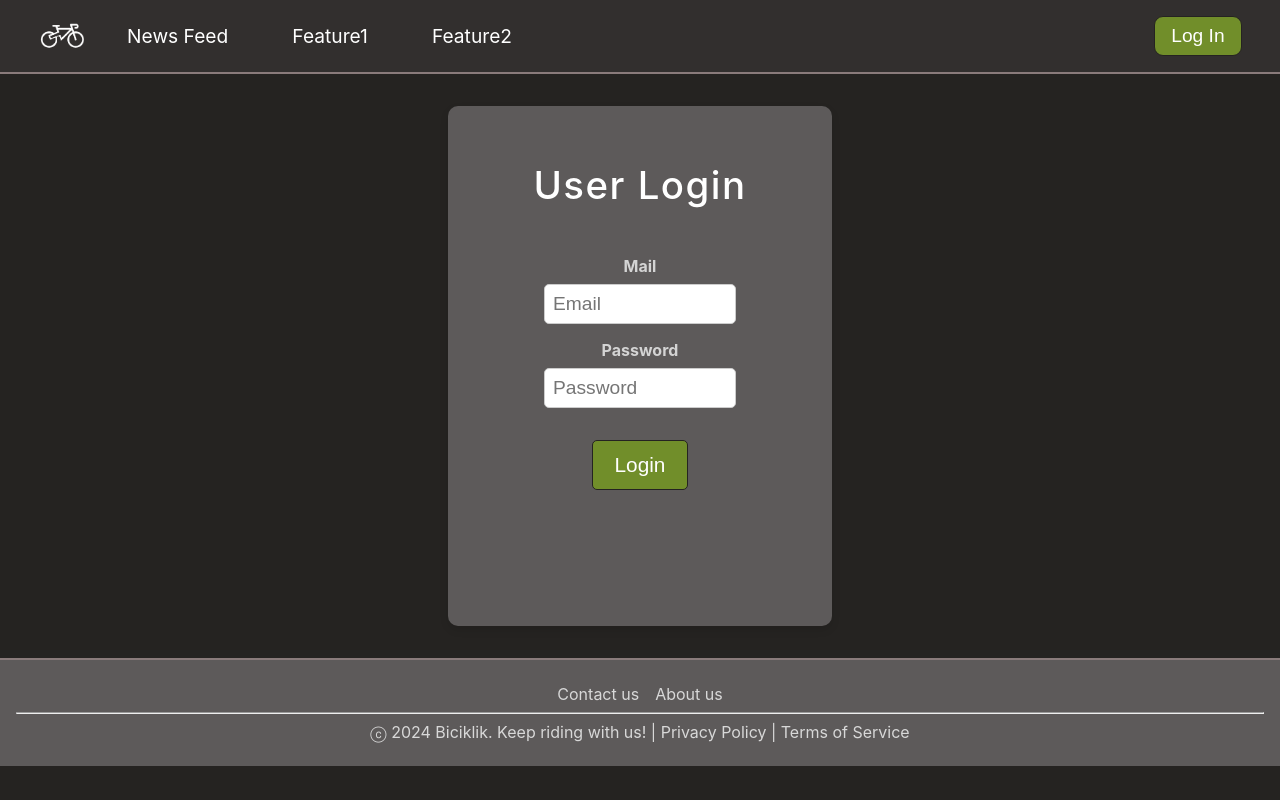
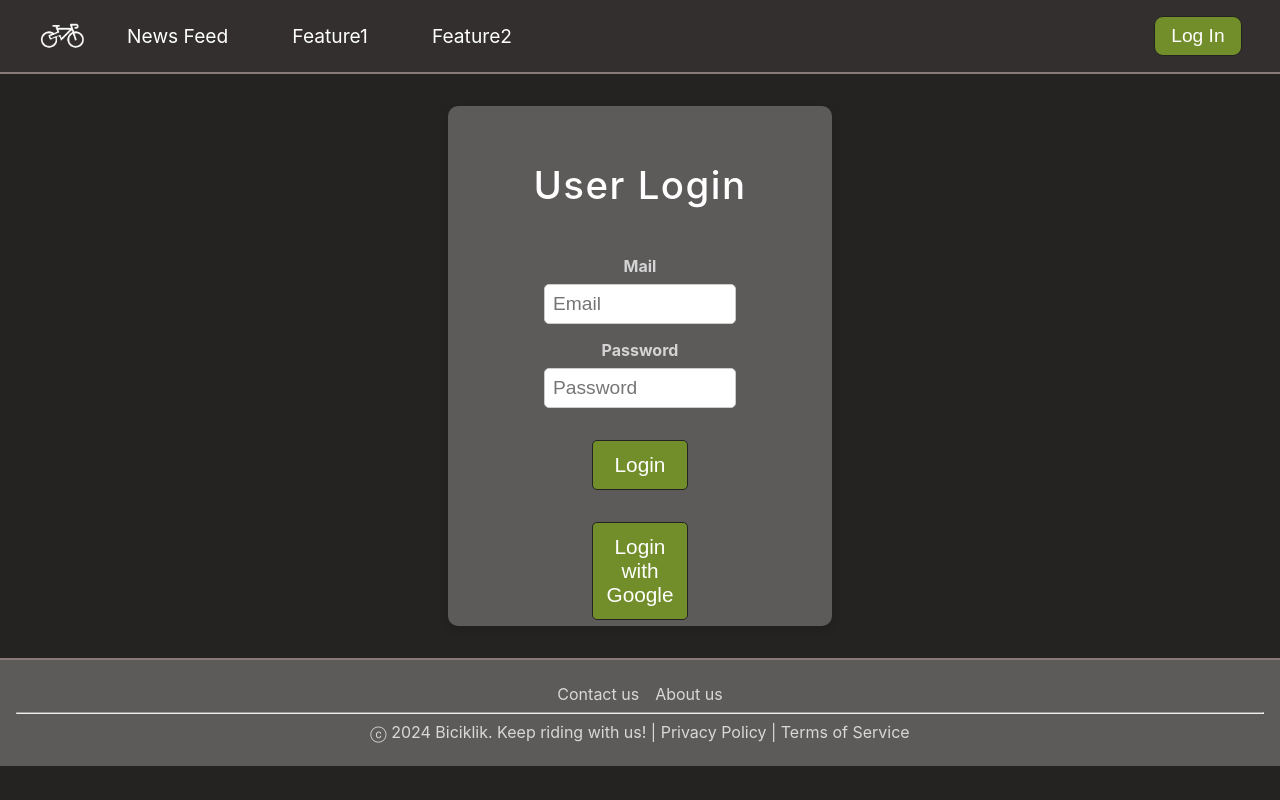
Before and after one commit to Progi-projekt/BiciKlik, a React (Create React App) app in the folder IzvorniKod/frontend/: page /login in a window 1280 px wide. Built offline with nearby package versions, Linux system fonts and the light colour scheme.

Commit message:
started work on Oauth on frontend

```diff
--- a/IzvorniKod/frontend/src/pages/LoginSignUp.tsx
+++ b/IzvorniKod/frontend/src/pages/LoginSignUp.tsx
@@ -31,7 +31,14 @@ const Loginsignup = () => {
         }
     };
 
-
+    const handleOAuthLogin = () => {
+      const clientId = 'YOUR_GOOGLE_CLIENT_ID'; // Replace with your Google Client ID
+      const redirectUri = 'http://localhost:3000/auth/google/callback'; // Replace with your redirect URI
+      const scope = 'profile email';
+      const responseType = 'token';
+      const googleAuthUrl = `https://accounts.google.com/o/oauth2/v2/auth?client_id=${clientId}&redirect_uri=${redirectUri}&scope=${scope}&response_type=${responseType}`;
+      window.location.href = googleAuthUrl;
+  };
 
     return (
     <div className="loginsignup">
@@ -47,6 +54,7 @@ const Loginsignup = () => {
 
                 <button type="submit">Login</button>
                 <p>{message}</p> {/* Display login success/error message */}
+                <button type="button" onClick={handleOAuthLogin}>Login with Google</button>
             </div>
         </form>
 
```
Also changed, not shown: 1 other file (tests, documents, lock files or other folders).
